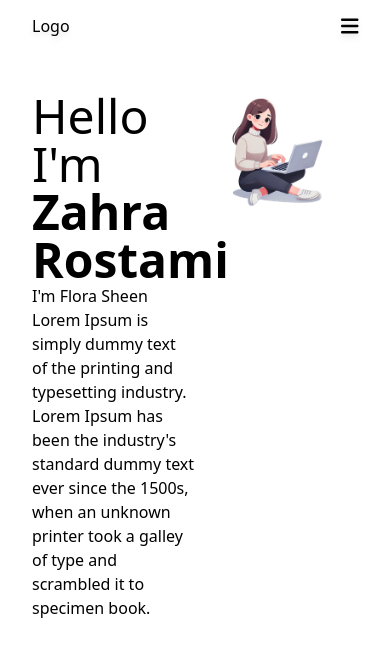
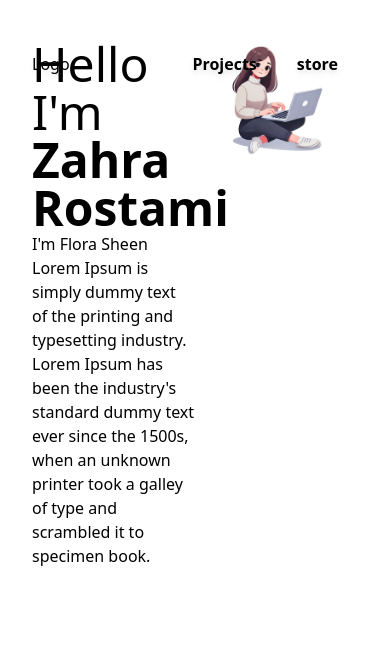
Before and after one commit to zahraRostami1999/portfolio, a React (Vite) app in the folder portfolio/: page / in a window 390 px wide. Shown: the top 656 px of the page. Built offline with nearby package versions, Linux system fonts and the light colour scheme.

Commit message:
edit Header: set fixed and remove burger bar

```diff
--- a/portfolio/src/components/Header.jsx
+++ b/portfolio/src/components/Header.jsx
@@ -2,7 +2,6 @@ import NavBar from "./NavBar";
 import { FontAwesomeIcon } from '@fortawesome/react-fontawesome';
 import { faBars } from '@fortawesome/free-solid-svg-icons';
 import { useState } from "react";
-import BurgerBar from "./BurgerBar";
 import { Link } from "react-router-dom";
 
 const Header = () => {
@@ -15,20 +14,13 @@ const Header = () => {
 
     return (
         <>
-            <div className="flex justify-between items-center text-black py-3 px-8 md:px-20 lg:px-8 w-full xl:w-2/3 lg:w-5/6 md:w-5/6 drop-shadow-md">
+            <div className="flex fixed justify-between items-center text-black py-3 px-8 md:px-20 lg:px-8 w-full xl:w-1/6 lg:w-1/3 md:w-5/6 drop-shadow-md">
                 <div>
                     <Link to="/">Logo</Link>
                 </div>
-                <div className="hidden xl:flex lg:flex md:flex items-center gap-12 font-semibold text-base">
+                <div className="font-semibold text-base">
                     <NavBar />
                 </div>
-                <div onClick={toggleMenu} className="xl:hidden lg:hidden md:hidden block text-xl">
-                    <FontAwesomeIcon icon={faBars} />
-                </div>
-                <div className={`xl:hidden top-12 left-0 w-full absolute flex flex-col items-center gap-7 text-base font-semibold transform transition-transform ${isMenuOpen ? "block" : "hidden"} md:hidden lg:hidden xl:hidden list-none bg-white`}>
-                    <BurgerBar />
-                </div>
-
             </div>
         </>
     );
```
